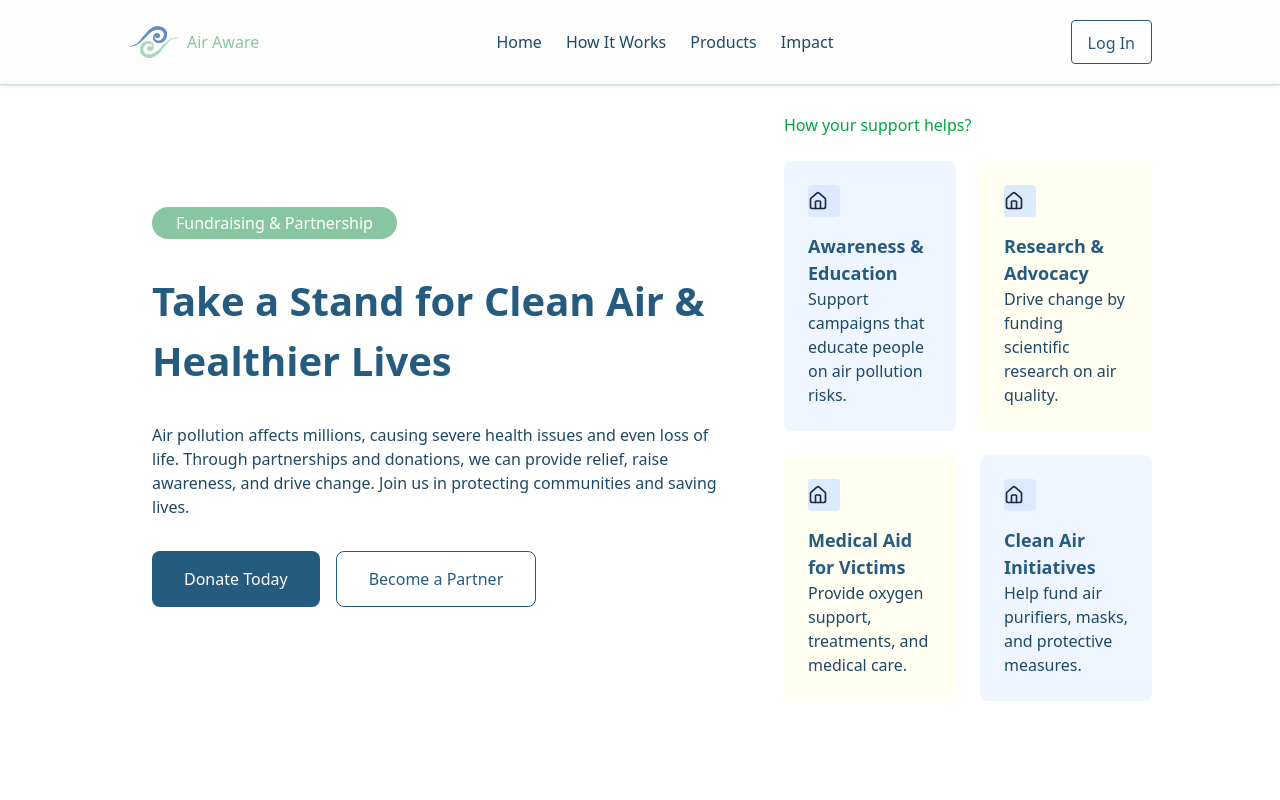
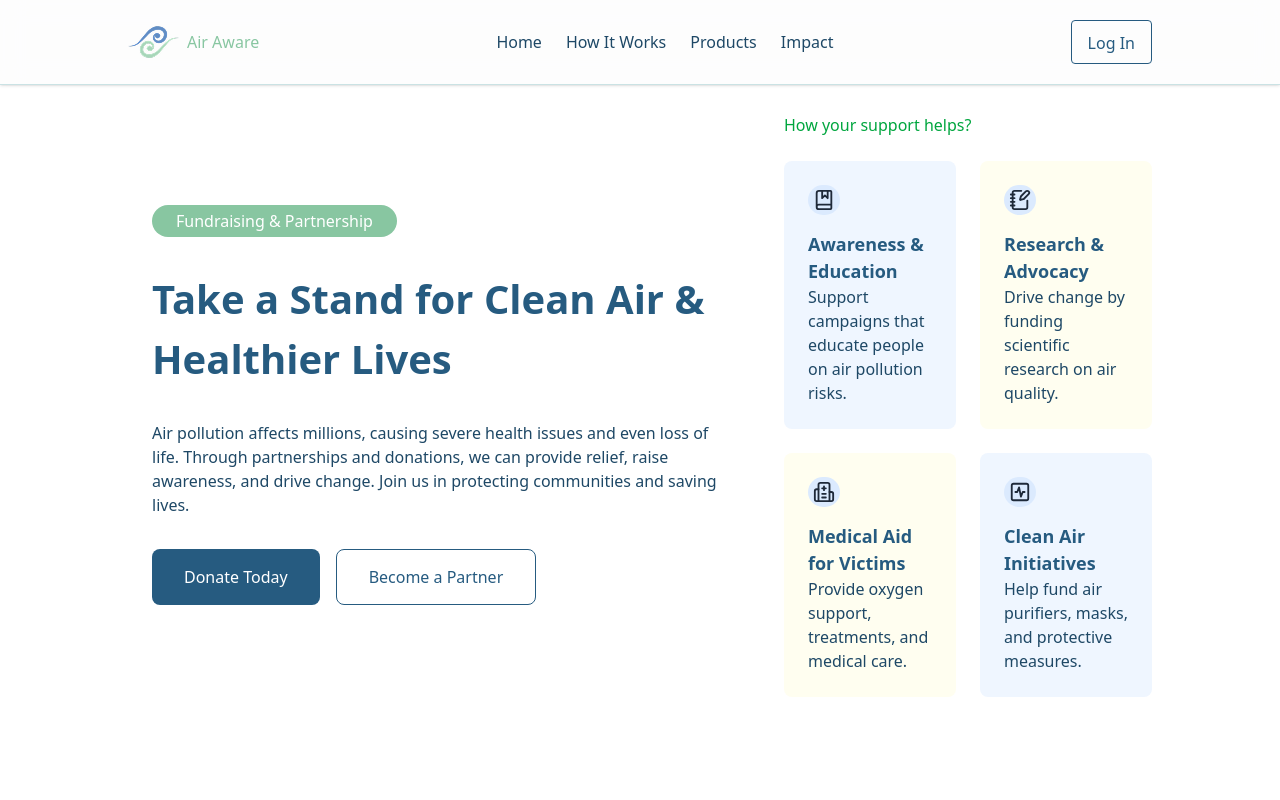
Before and after one commit to Mariahnikee/airaware-frontend, a React (Vite) app: page /impact in a window 1280 px wide. Shown: the top 800 px of the page. Built offline with nearby package versions, Linux system fonts and the light colour scheme.

Commit message:
impored iconfor impact page

```diff
--- a/src/components/layout/DashboardLayout.jsx
+++ b/src/components/layout/DashboardLayout.jsx
@@ -1,6 +1,6 @@
 import React from "react";
 import { Outlet } from "react-router-dom";
-import SideNav from "./sidenav";
+import SideNav from "./SideNav";
 
 function DashboardLayout() {
   return (
--- a/src/components/layout/Header.jsx
+++ b/src/components/layout/Header.jsx
@@ -12,7 +12,7 @@ function Header() {
           <Link to="/">
             <img src="logo.png" alt="Air Aware Logo" className="h-8" />
           </Link>
-          <span className="ml-2 text-[#88C6A1] font-medium">Air Aware</span>
+          <Link to="/"><span className="ml-2 text-[#88C6A1] font-medium">Air Aware</span></Link>
         </div>
 
         {/* Mobile Menu Toggle */}
--- a/src/components/layout/SideNav.jsx
+++ b/src/components/layout/SideNav.jsx
@@ -9,7 +9,9 @@ function SideNav() {
         <Link to="/">
           <img src="/logo.png" alt="Air Aware Logo" className="h-8 " />
         </Link>
-        <span className="ml-2 text-[#88C6A1] font-medium">Air Aware</span>
+        <Link to="/">
+          <span className="ml-2 text-[#88C6A1] font-medium">Air Aware</span>
+        </Link>
       </div>
 
       <nav className="flex-1">
--- a/src/pages/home/Impact.jsx
+++ b/src/pages/home/Impact.jsx
@@ -1,5 +1,5 @@
 import { useState } from 'react';
-import { Home } from 'lucide-react';
+import { Home, BookMarked, NotebookPen, Hospital, SquareActivity} from 'lucide-react';
 
 export default function Impact() {
   return (
@@ -36,8 +36,8 @@ export default function Impact() {
 
               <div className="grid grid-cols-1 md:grid-cols-2 gap-6">
                 <div className="bg-blue-50 p-6 rounded-lg">
-                  <div className="bg-blue-100 w-8 h-8 flex items-center justify-center rounded mb-4">
-                    <Home className="mr-3" size={20} />
+                  <div className="bg-blue-100 w-8 h- flex items-center justify-center rounded-3xl mb-4">
+                    <BookMarked className="p-1" size={30} />
                   </div>
 
                   <h3 className="text-[18px] font-semibold text-[#265B80]">Awareness & Education</h3>
@@ -47,8 +47,8 @@ export default function Impact() {
                 </div>
 
                 <div className="bg-[#FFFEF0] p-6 rounded-lg">
-                  <div className="bg-blue-100 w-8 h-8 flex items-center justify-center rounded mb-4">
-                   <Home className="mr-3" size={20} />
+                <div className="bg-blue-100 w-8 h- flex items-center justify-center rounded-3xl mb-4">
+                    <NotebookPen className="p-1" size={30} />
                   </div>
 
                   <h3 className="text-[18px] font-semibold text-[#265B80]">Research & Advocacy</h3>
@@ -58,8 +58,8 @@ export default function Impact() {
                 </div>
 
                 <div className="bg-[#FFFEF0] p-6 rounded-lg">
-                  <div className="bg-blue-100 w-8 h-8 flex items-center justify-center rounded mb-4">
-                    <Home className="mr-3" size={20} />
+                <div className="bg-blue-100 w-8 h- flex items-center justify-center rounded-3xl mb-4">
+                    <Hospital className="p-1" size={30} />
                   </div>
 
                   <h3 className="text-[18px] font-semibold text-[#265B80]">Medical Aid for Victims</h3>
@@ -69,8 +69,8 @@ export default function Impact() {
                 </div>
 
                 <div className="bg-blue-50 p-6 rounded-lg">
-                  <div className="bg-blue-100 w-8 h-8 flex items-center justify-center rounded mb-4">
-                  <Home className="mr-3" size={20} />
+                <div className="bg-blue-100 w-8 h- flex items-center justify-center rounded-3xl mb-4">
+                    <SquareActivity className="p-1" size={30} />
                   </div>
 
                   <h3 className="text-[18px] font-semibold text-[#265B80]">Clean Air Initiatives</h3>
```
